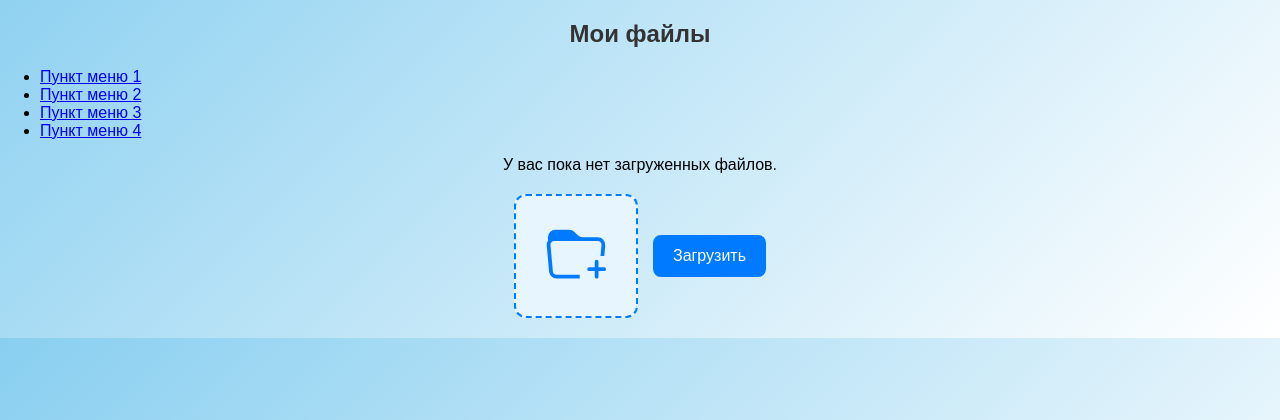
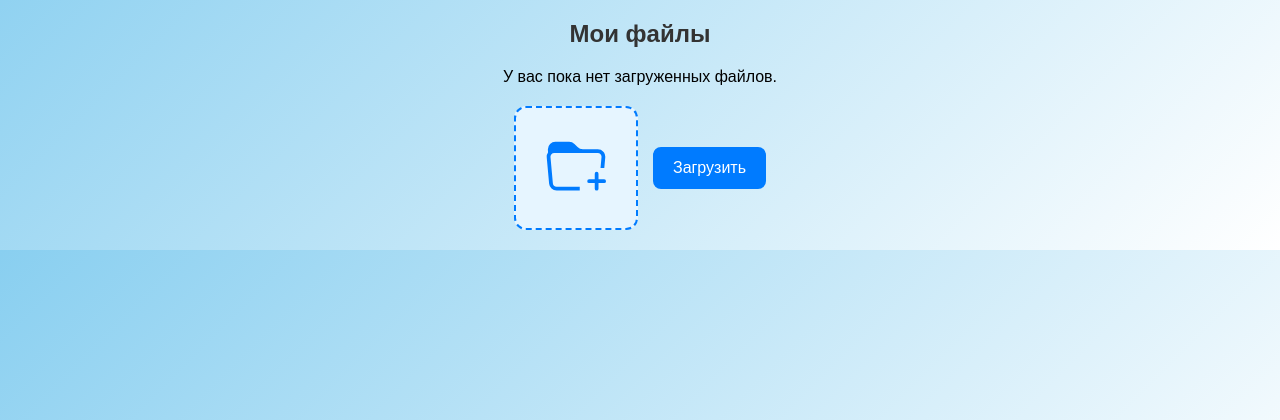
Before and after one commit to bboykorg/filecloude, a Flask app: template templates/index.html in a window 1280 px wide. Shown: the part 102-522 px from the top of the page. Run offline with Flask 3, Linux system fonts and the light colour scheme; the template is opened without the code that fills it, so the values that code supplies are empty; some libraries are stand-ins or nearby versions.

Commit message:
исправленная версия главной страницы

```diff
--- a/templates/index.html
+++ b/templates/index.html
@@ -15,14 +15,6 @@
 
   <main>
     <h2>Мои файлы</h2>
-    <div class="sidebar">
-    <ul>
-      <li><a href="#">Пункт меню 1</a></li>
-      <li><a href="#">Пункт меню 2</a></li>
-      <li><a href="#">Пункт меню 3</a></li>
-      <li><a href="#">Пункт меню 4</a></li>
-    </ul>
-  </div>
     {% if files %}
       <div class="files-container">
         {% for file in files %}
```
